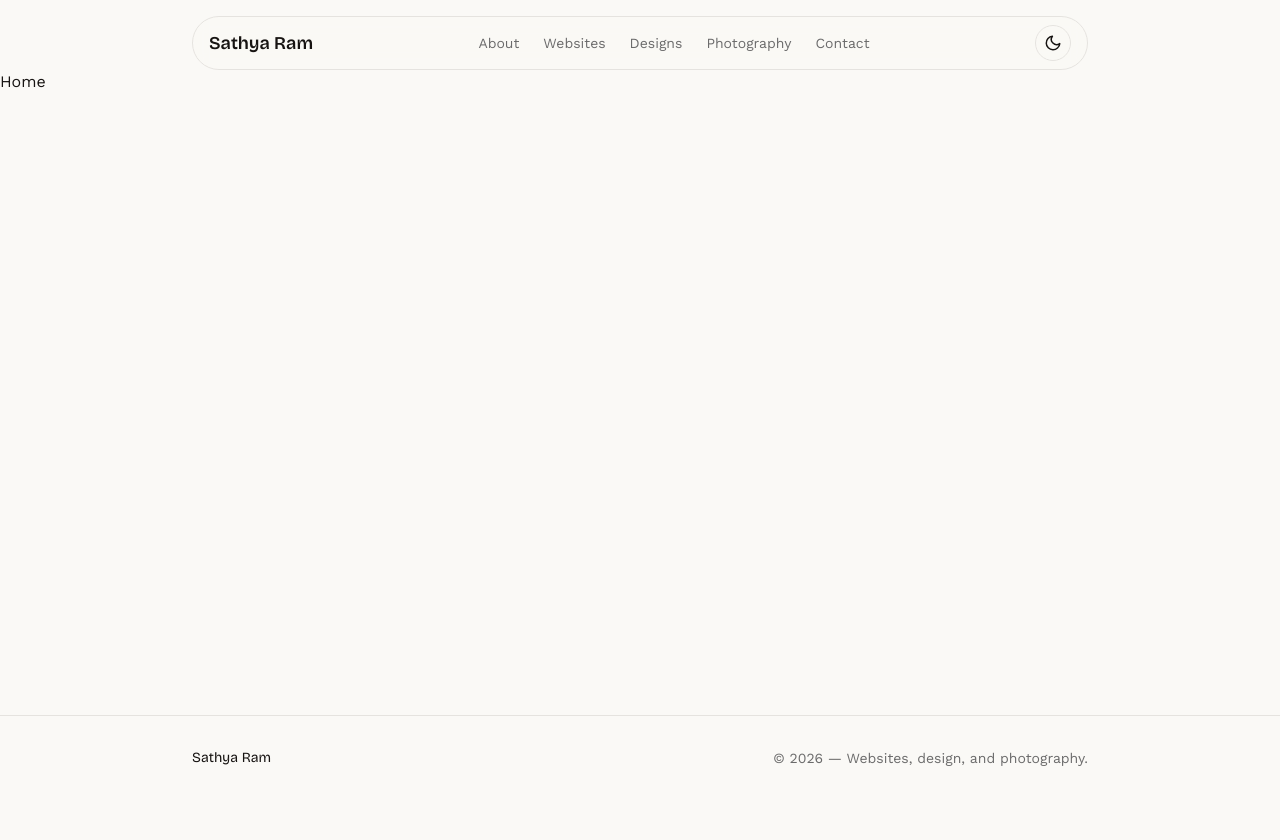
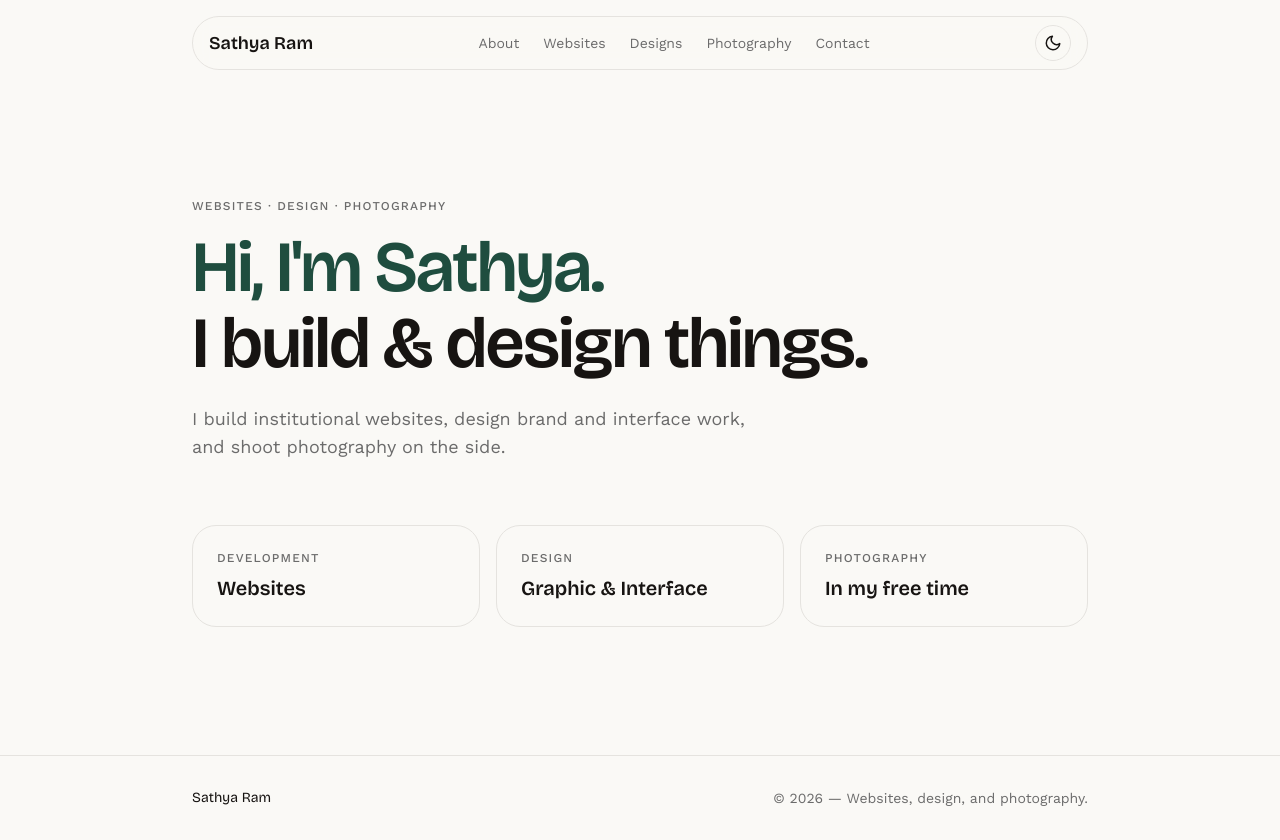
Before and after one commit to sathyaram/sathyaram, a Next.js app: page / in a window 1280 px wide. Before the commit the page ends 800 px from the top, so only its background shows below. Built offline with nearby package versions, Linux system fonts and the light colour scheme.

Commit message:
Redesign home page hero with display type and category cards

```diff
--- a/app/page.tsx
+++ b/app/page.tsx
@@ -1,3 +1,57 @@
+import Link from "next/link";
+
+const categories = [
+  {
+    href: "/websites",
+    eyebrow: "Development",
+    title: "Websites",
+  },
+  {
+    href: "/designs",
+    eyebrow: "Design",
+    title: "Graphic & Interface",
+  },
+  {
+    href: "/photography",
+    eyebrow: "Photography",
+    title: "In my free time",
+  },
+];
+
 export default function Home() {
-  return <h1>Home</h1>;
+  return (
+    <div className="px-6 py-20 sm:py-28 md:py-32">
+      <div className="mx-auto max-w-4xl">
+        <p className="text-xs font-medium uppercase tracking-widest text-muted">
+          Websites · Design · Photography
+        </p>
+        <h1 className="mt-4 font-display text-5xl font-semibold leading-[1.05] tracking-tight sm:text-6xl md:text-7xl">
+          <span className="text-accent">Hi, I&apos;m Sathya.</span>
+          <br />
+          <span>I build & design things.</span>
+        </h1>
+        <p className="mt-6 max-w-xl text-lg text-muted">
+          I build institutional websites, design brand and interface work,
+          and shoot photography on the side.
+        </p>
+
+        <div className="mt-16 grid grid-cols-1 gap-4 sm:grid-cols-3">
+          {categories.map((category) => (
+            <Link
+              key={category.href}
+              href={category.href}
+              className="block rounded-3xl border border-border p-6 transition-colors hover:border-foreground/30"
+            >
+              <p className="text-xs font-medium uppercase tracking-widest text-muted">
+                {category.eyebrow}
+              </p>
+              <p className="mt-2 font-display text-xl font-semibold">
+                {category.title}
+              </p>
+            </Link>
+          ))}
+        </div>
+      </div>
+    </div>
+  );
 }
```
